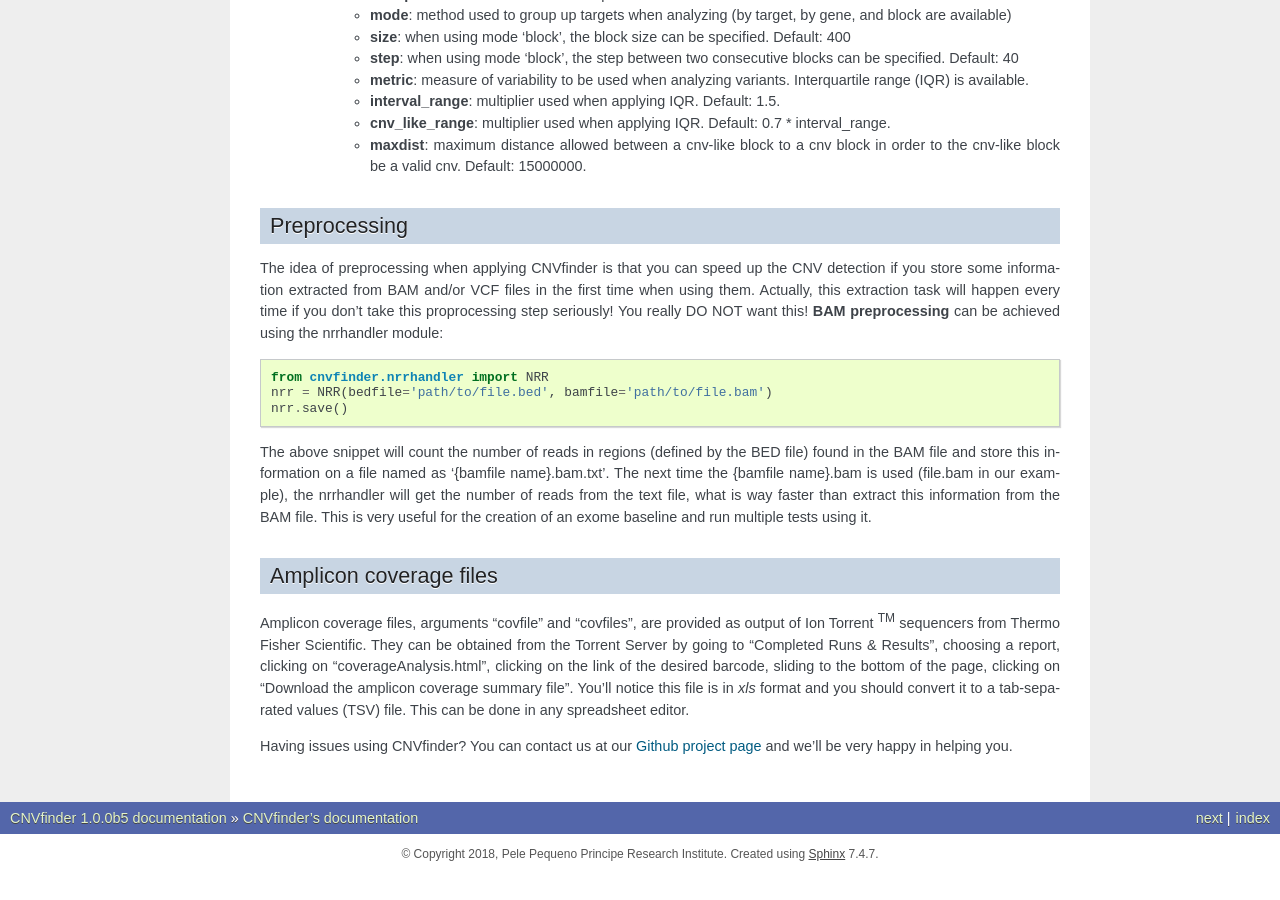
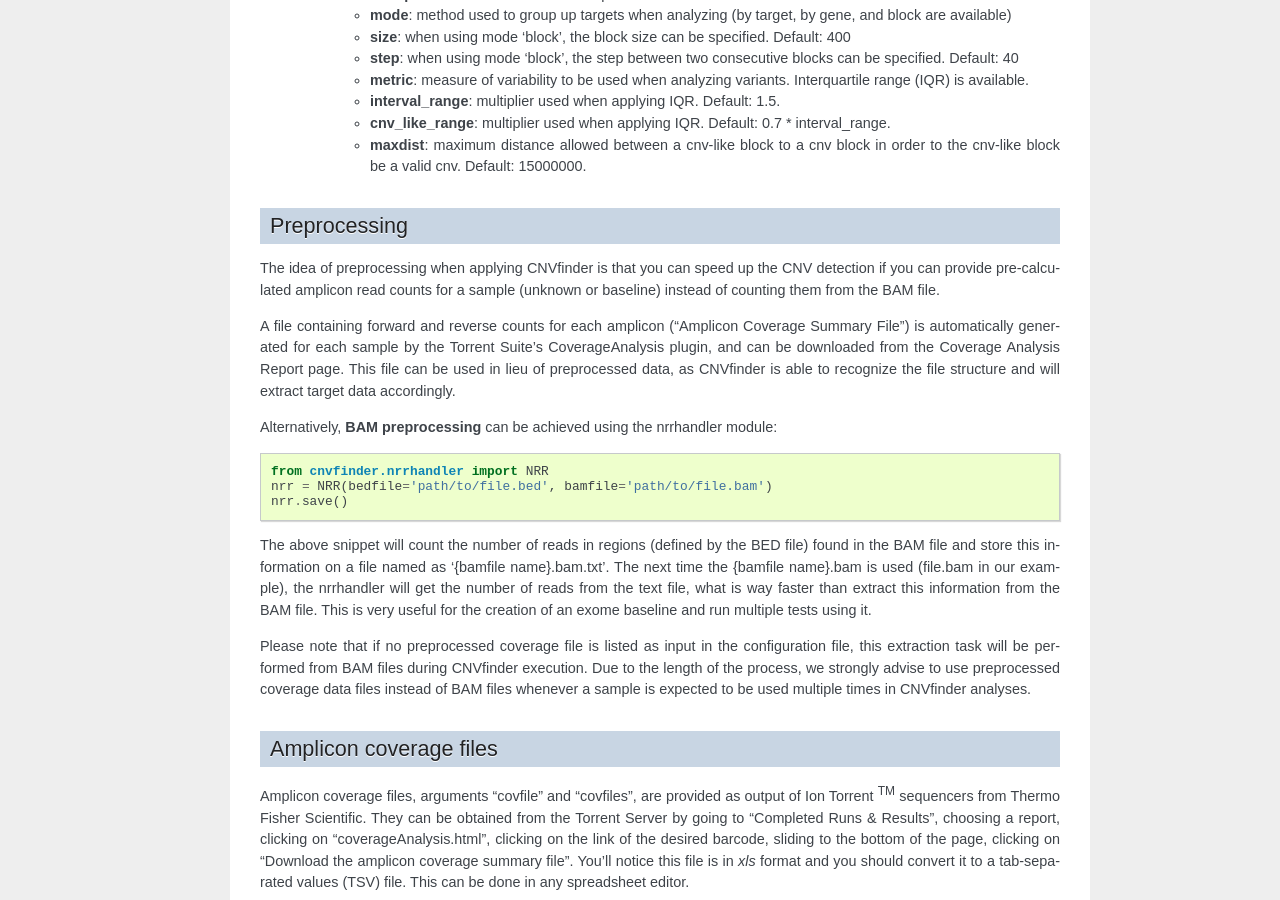
Before and after one commit to ip4-team/amplicnv, a Sphinx documentation site: the page built from docs/source/index.rst, in a window 1280 px wide and 900 px high, scrolled down 2710 px. Built offline with Sphinx 7.4.7, drawn with Linux system fonts in a browser that asks for light colours; before the commit the page ends 3584 px from its top, so only the background shows below that.

Commit message:
Added mention to CoverageAnalysis in index.rst

```diff
--- a/docs/source/index.rst
+++ b/docs/source/index.rst
@@ -136,10 +136,16 @@ There are other sections and parameters that can be specified:
 
 Preprocessing
 =============
-The idea of preprocessing when applying CNVfinder is that you can speed up the CNV detection
-if you store some information extracted from BAM and/or VCF files in the first time when using them.
-Actually, this extraction task will happen every time if you don't take this
-proprocessing step seriously! You really DO NOT want this! **BAM preprocessing** can be achieved using the nrrhandler module::
+The idea of preprocessing when applying CNVfinder is that you can speed up the CNV detection if you can
+provide pre-calculated amplicon read counts for a sample (unknown or baseline) instead of counting them
+from the BAM file.
+
+A file containing forward and reverse counts for each amplicon ("Amplicon Coverage Summary File") is
+automatically generated for each sample by the Torrent Suite's CoverageAnalysis plugin, and can be
+downloaded from the Coverage Analysis Report page. This file can be used in lieu of preprocessed data,
+as CNVfinder is able to recognize the file structure and will extract target data accordingly.
+
+Alternatively, **BAM preprocessing** can be achieved using the nrrhandler module::
 
 	from cnvfinder.nrrhandler import NRR
 	nrr = NRR(bedfile='path/to/file.bed', bamfile='path/to/file.bam')
@@ -151,6 +157,10 @@ the {bamfile name}.bam is used (file.bam in our example), the nrrhandler will ge
 from the text file, what is way faster than extract this information from the BAM file. This is very useful
 for the creation of an exome baseline and run multiple tests using it.
 
+Please note that if no preprocessed coverage file is listed as input in the configuration file, this
+extraction task will be performed from BAM files during CNVfinder execution. Due to the length of the process,
+we strongly advise to use preprocessed coverage data files instead of BAM files whenever a sample is expected to
+be used multiple times in CNVfinder analyses.
 
 Amplicon coverage files
 =======================
```
